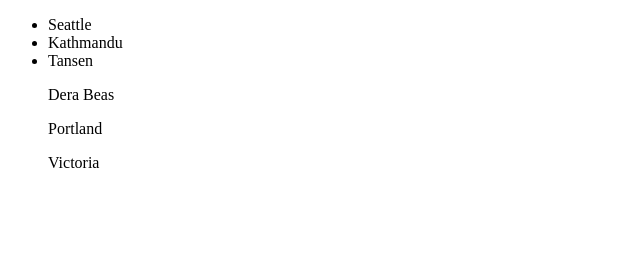
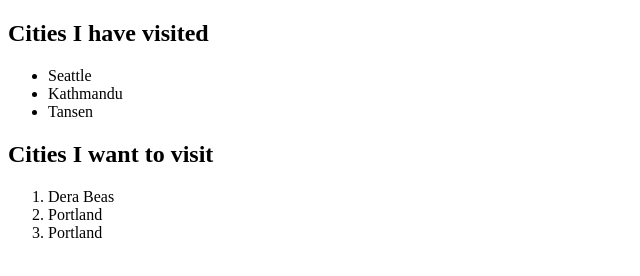
Before and after one commit to deepikaasharma/html-exercise-one, a plain HTML site: page index.html in a window 1280 px wide. Shown: the whole page, without its empty margins (0-640 px from the left). Drawn offline with Linux system fonts and the light colour scheme.

Commit message:
Corrected ordered list tags

```diff
--- a/index.html
+++ b/index.html
@@ -4,15 +4,20 @@
         <title>html exercise</title>
     </head>
     <body>
+        <h2>Cities I have visited</h2>
         <ul>
             <li>Seattle</li>
             <li>Kathmandu</li>
             <li>Tansen</li>
         </ul>
+        <h2>Cities I want to visit</h2>
 
-        <ol>Dera Beas</ol>
-        <ol>Portland</ol>
-        <ol>Victoria</ol>
+        <ol>
+            <li>Dera Beas</li>
+            <li>Portland</li>
+            <li>Portland</li>
+        </ol>
+
 
 
     </body>
```
